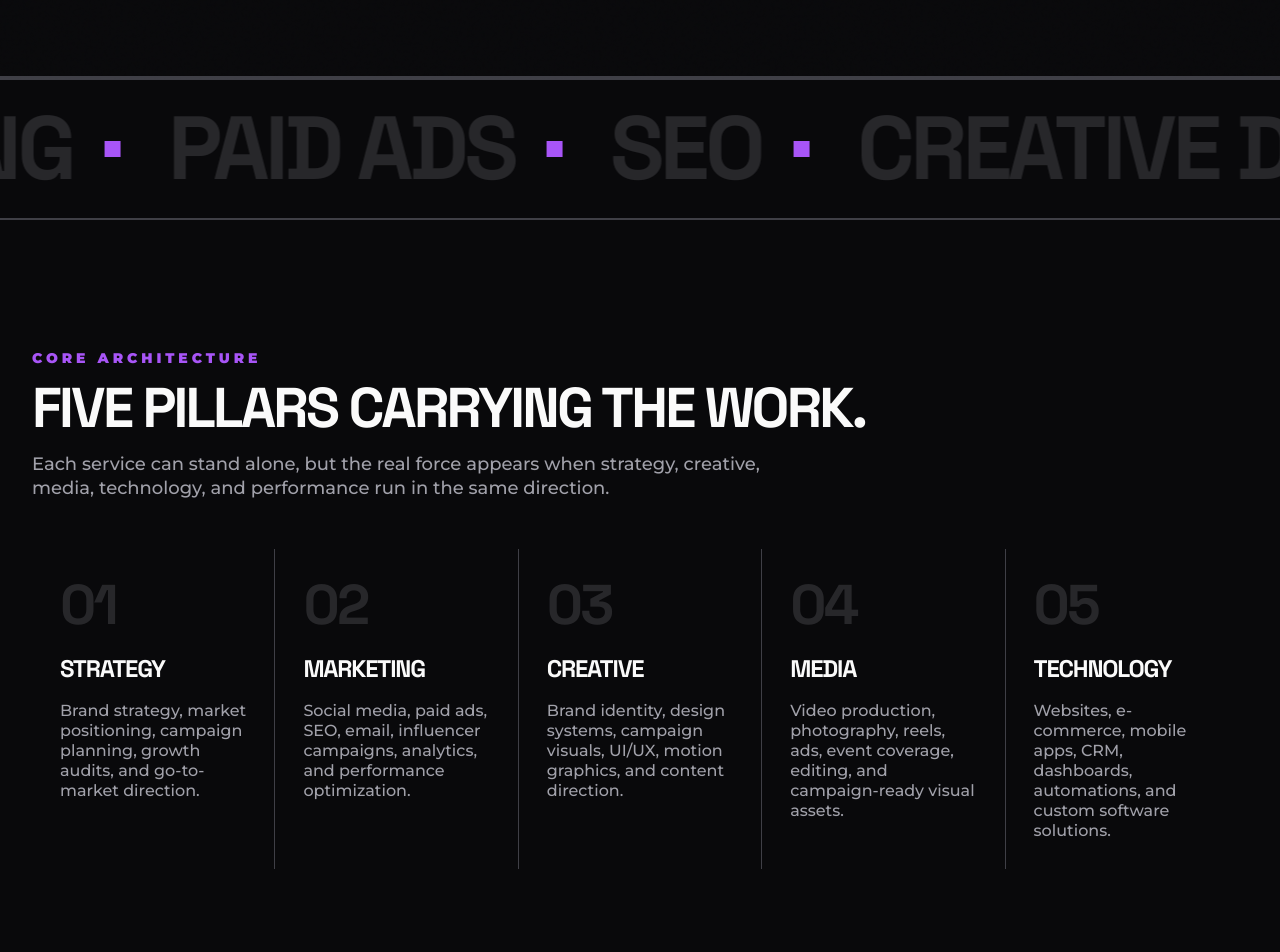
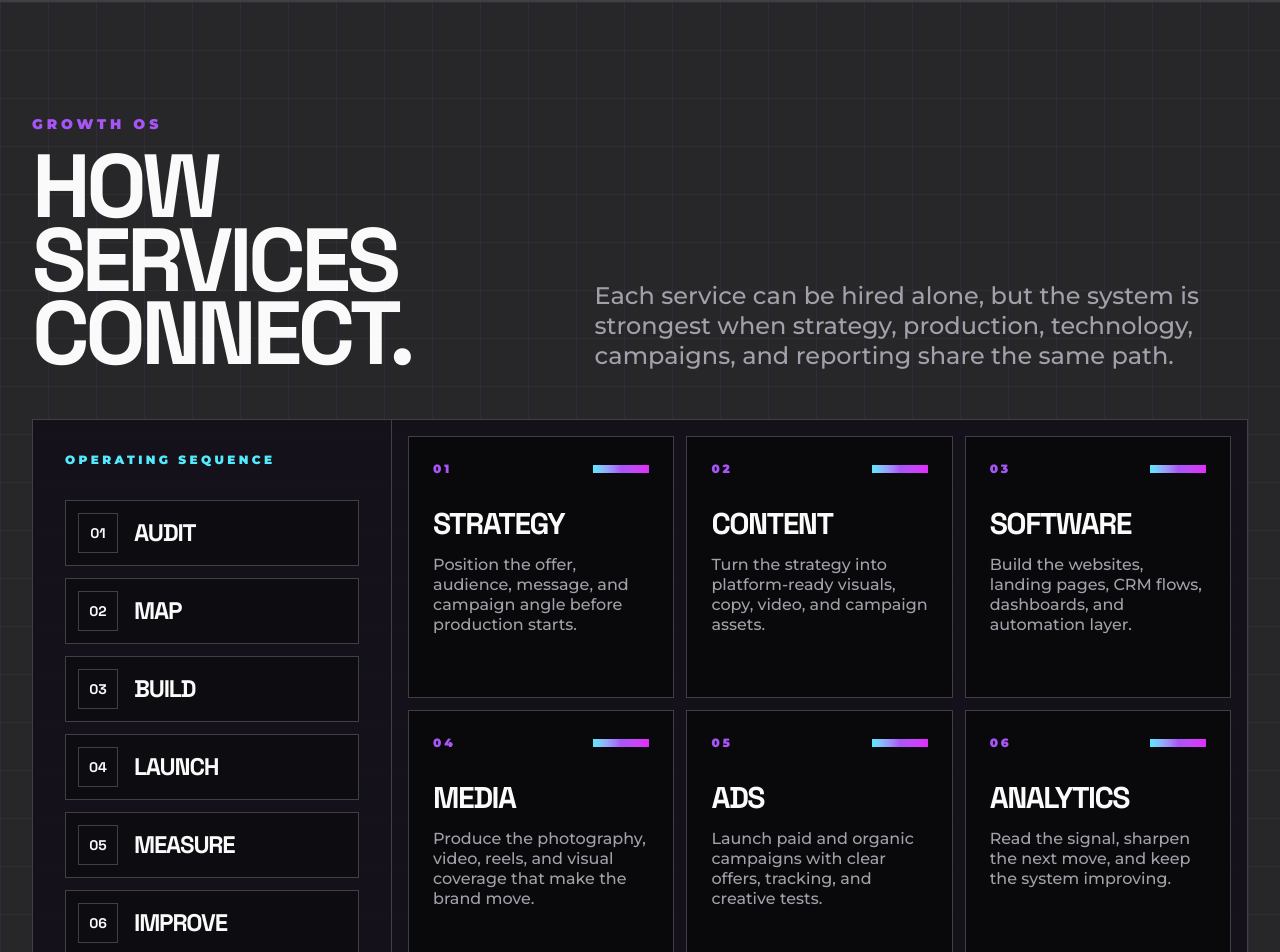
Before and after one commit to Rakindotcom/Frame-Cipher, a Next.js app: page /services in a window 1280 px wide. Shown: the part 721-1673 px from the top of the page. Built offline with nearby package versions, Linux system fonts and the light colour scheme.

Commit message:
feat: add GrowthOS component and integrate into Home and Services pages; update Kinetic component layout and styling

```diff
--- /dev/null
+++ b/src/components/GrowthOS.jsx
@@ -0,0 +1,160 @@
+const growthModules = [
+  {
+    number: '01',
+    title: 'Strategy',
+    description: 'Position the offer, audience, message, and campaign angle before production starts.',
+  },
+  {
+    number: '02',
+    title: 'Content',
+    description: 'Turn the strategy into platform-ready visuals, copy, video, and campaign assets.',
+  },
+  {
+    number: '03',
+    title: 'Software',
+    description: 'Build the websites, landing pages, CRM flows, dashboards, and automation layer.',
+  },
+  {
+    number: '04',
+    title: 'Media',
+    description: 'Produce the photography, video, reels, and visual coverage that make the brand move.',
+  },
+  {
+    number: '05',
+    title: 'Ads',
+    description: 'Launch paid and organic campaigns with clear offers, tracking, and creative tests.',
+  },
+  {
+    number: '06',
+    title: 'Analytics',
+    description: 'Read the signal, sharpen the next move, and keep the system improving.',
+  },
+]
+
+const serviceFlow = ['Audit', 'Map', 'Build', 'Launch', 'Measure', 'Improve']
+
+function SignalBar() {
+  return (
+    <span className="h-2 w-12 bg-gradient-to-r from-cyan-300 via-frame-accent to-fuchsia-500 md:w-14" aria-hidden="true" />
+  )
+}
+
+export function GrowthOSHome() {
+  return (
+    <section className="relative isolate overflow-hidden border-b-2 border-frame-border bg-[#05070c] px-4 py-20 md:px-8 md:py-28">
+      <div className="absolute inset-0 -z-10 bg-[linear-gradient(rgba(168,85,247,0.08)_1px,transparent_1px),linear-gradient(90deg,rgba(6,182,212,0.08)_1px,transparent_1px)] bg-[size:56px_56px]" aria-hidden="true" />
+      <div className="absolute inset-0 -z-10 bg-[linear-gradient(115deg,rgba(6,182,212,0.18),transparent_38%,rgba(168,85,247,0.22))]" aria-hidden="true" />
+
+      <div className="mx-auto grid max-w-[95vw] gap-12 lg:grid-cols-[0.92fr_1fr] lg:items-center">
+        <div>
+          <p className="mb-8 inline-flex border border-cyan-400/60 px-4 py-3 text-xs font-black uppercase tracking-[0.32em] text-cyan-200 md:px-5">
+            One team for brand, content, tech, and growth.
+          </p>
+          <h2 className="font-heading text-[clamp(3rem,7.5vw,7rem)] font-bold uppercase leading-[0.88] tracking-tighter text-frame-fg">
+            Growth OS for brands that need momentum.
+          </h2>
+          <p className="mt-8 max-w-2xl text-lg font-medium leading-tight text-frame-muted-fg md:text-2xl">
+            Strategy, content, media, software, ads, and analytics mapped as one operating system
+            instead of scattered execution.
+          </p>
+        </div>
+
+        <div className="border border-frame-border/80 bg-[#15101f]/85 p-4 shadow-2xl shadow-frame-accent/10 md:p-6">
+          <div className="flex items-start justify-between gap-6 border-b border-frame-border pb-5">
+            <div>
+              <p className="text-xs font-black uppercase tracking-[0.34em] text-cyan-300">Growth OS</p>
+              <p className="mt-2 text-sm font-medium text-frame-muted-fg md:text-base">Strategy to execution map</p>
+            </div>
+            <span className="mt-2 h-3 w-3 rounded-full bg-emerald-400 shadow-[0_0_24px_rgba(52,211,153,0.8)]" aria-hidden="true" />
+          </div>
+
+          <div className="grid gap-3 border-b border-frame-border py-4 md:grid-cols-2">
+          {growthModules.map((module) => (
+            <article key={module.title} className="group min-h-40 border border-frame-border bg-[#0b0a12] p-5 transition-colors duration-300 hover:border-frame-accent hover:bg-frame-accent">
+              <div className="flex items-start justify-between gap-5">
+                <p className="font-heading text-xs font-bold uppercase tracking-[0.24em] text-frame-muted-fg transition-colors duration-300 group-hover:text-frame-accent-fg/70">
+                  {module.number}
+                </p>
+                <SignalBar />
+              </div>
+              <h3 className="mt-7 font-heading text-2xl font-bold uppercase leading-none tracking-tighter text-frame-fg transition-colors duration-300 group-hover:text-frame-accent-fg md:text-3xl">
+                {module.title}
+              </h3>
+              <p className="mt-4 text-sm font-medium leading-tight text-frame-muted-fg transition-colors duration-300 group-hover:text-frame-accent-fg/80 md:text-base">
+                {module.description}
+              </p>
+            </article>
+          ))}
+          </div>
+
+          <p className="border border-dashed border-frame-border p-5 text-sm font-medium leading-tight text-frame-muted-fg md:text-base">
+            Every launch feeds the next sharper move: plan, produce, build, launch, measure, and scale.
+          </p>
+        </div>
+      </div>
+    </section>
+  )
+}
+
+export function GrowthOSServices() {
+  return (
+    <section className="relative isolate overflow-hidden border-b-2 border-frame-border bg-frame-muted px-4 py-20 md:px-8 md:py-28">
+      <div className="absolute inset-0 -z-10 bg-[linear-gradient(rgba(250,250,250,0.04)_1px,transparent_1px),linear-gradient(90deg,rgba(168,85,247,0.08)_1px,transparent_1px)] bg-[size:48px_48px]" aria-hidden="true" />
+      <div className="mx-auto max-w-[95vw]">
+        <div className="mb-12 grid gap-7 lg:grid-cols-[0.9fr_1.1fr] lg:items-end">
+          <div>
+            <p className="mb-4 text-sm font-black uppercase tracking-[0.28em] text-frame-accent">
+              Growth OS
+            </p>
+            <h2 className="font-heading text-[clamp(2.5rem,7vw,6.5rem)] font-bold uppercase leading-[0.82] tracking-tighter text-frame-fg">
+              How services connect.
+            </h2>
+          </div>
+          <p className="max-w-3xl text-lg font-medium leading-tight text-frame-muted-fg md:text-2xl">
+            Each service can be hired alone, but the system is strongest when strategy, production,
+            technology, campaigns, and reporting share the same path.
+          </p>
+        </div>
+
+        <div className="grid border border-frame-border bg-[#120f19]/90 lg:grid-cols-[0.42fr_1fr]">
+          <div className="border-b border-frame-border p-6 lg:border-b-0 lg:border-r lg:p-8">
+            <p className="text-xs font-black uppercase tracking-[0.28em] text-cyan-300">
+              Operating sequence
+            </p>
+            <div className="mt-8 grid gap-3">
+              {serviceFlow.map((step, index) => (
+                <div key={step} className="group flex items-center gap-4 border border-frame-border bg-frame-bg/60 p-3 transition-colors duration-300 hover:border-frame-accent hover:bg-frame-accent">
+                  <span className="flex h-10 w-10 shrink-0 items-center justify-center border border-frame-border font-heading text-sm font-bold text-frame-fg transition-colors duration-300 group-hover:border-frame-accent-fg group-hover:text-frame-accent-fg">
+                    {String(index + 1).padStart(2, '0')}
+                  </span>
+                  <span className="font-heading text-2xl font-bold uppercase leading-none tracking-tighter text-frame-fg transition-colors duration-300 group-hover:text-frame-accent-fg">
+                    {step}
+                  </span>
+                </div>
+              ))}
+            </div>
+          </div>
+
+          <div className="grid gap-3 p-4 md:grid-cols-2 xl:grid-cols-3">
+            {growthModules.map((module) => (
+              <article key={module.title} className="min-h-48 border border-frame-border bg-frame-bg p-6">
+                <div className="mb-8 flex items-center justify-between gap-5">
+                  <p className="text-xs font-black uppercase tracking-[0.24em] text-frame-accent">
+                    {module.number}
+                  </p>
+                  <SignalBar />
+                </div>
+                <h3 className="font-heading text-2xl font-bold uppercase leading-none tracking-tighter text-frame-fg md:text-3xl">
+                  {module.title}
+                </h3>
+                <p className="mt-4 text-sm font-medium leading-tight text-frame-muted-fg md:text-base">
+                  {module.description}
+                </p>
+              </article>
+            ))}
+          </div>
+        </div>
+      </div>
+    </section>
+  )
+}
--- a/src/components/Kinetic.jsx
+++ b/src/components/Kinetic.jsx
@@ -13,12 +13,12 @@ export function PageHero({ eyebrow, title, children, meta, number = '360', actio
           {meta && <p className="text-xs font-black uppercase tracking-[0.28em] text-frame-muted-fg md:text-base">{meta}</p>}
         </div>
 
-        <div className="mx-auto flex max-w-5xl flex-col items-center text-center">
-          <h1 className="font-heading text-[clamp(2.8rem,7vw,6.5rem)] font-bold uppercase leading-[0.85] tracking-tighter text-frame-fg">
+        <div className="flex w-full flex-col items-center text-center">
+          <h1 className="w-full font-heading text-[clamp(2.8rem,7vw,6.5rem)] font-bold uppercase leading-[0.85] tracking-tighter text-frame-fg">
             {title}
           </h1>
-          <div className="mt-8 flex flex-col items-center gap-8">
-            {children && <p className="max-w-3xl text-lg font-medium leading-snug text-frame-muted-fg md:text-2xl">{children}</p>}
+          <div className="mt-8 flex max-w-4xl flex-col items-center gap-8">
+            {children && <p className="text-lg font-medium leading-snug text-frame-muted-fg md:text-2xl">{children}</p>}
             {actions && <div className="flex flex-wrap justify-center gap-4">{actions}</div>}
           </div>
         </div>
--- a/src/views/ContactPage.jsx
+++ b/src/views/ContactPage.jsx
@@ -162,7 +162,7 @@ export default function ContactPage() {
                   onChange={handleChange}
                   required
                   rows="6"
-                  className="min-h-48 w-full resize-y border-2 border-frame-border bg-frame-bg px-4 py-4 text-base font-semibold leading-snug text-frame-fg outline-none transition-colors placeholder:text-frame-muted focus:border-frame-accent"
+                  className="h-48 w-full resize-none border-2 border-frame-border bg-frame-bg px-4 py-4 text-base font-semibold leading-snug text-frame-fg outline-none transition-colors placeholder:text-frame-muted focus:border-frame-accent"
                   placeholder="Tell us about the business, offer, goal, current problem, and what you need built or promoted."
                 />
               </div>
--- a/src/views/Home.jsx
+++ b/src/views/Home.jsx
@@ -1,4 +1,5 @@
 import Link from 'next/link'
+import { GrowthOSHome } from '../components/GrowthOS'
 import {
   engagementModels,
   industries,
@@ -144,9 +145,12 @@ export default function Home() {
             </p>
           </div>
 
-          <div>
-            <h1 className="max-w-[15ch] font-heading text-[clamp(3.4rem,13vw,14rem)] font-bold uppercase leading-[0.78] tracking-tighter text-frame-fg">
-              Frame Cipher builds brands that move
+          <div className="text-center">
+            <h1 className="mx-auto max-w-[16ch] font-heading text-[clamp(3.4rem,13vw,14rem)] font-bold uppercase leading-[0.78] tracking-tighter text-frame-fg">
+              <span className="block text-frame-accent">Frame Cipher</span>
+              <span className="mt-3 block text-[0.52em] leading-[0.88] md:mt-4">
+                builds brands that move
+              </span>
             </h1>
             <div className="mt-12 grid gap-8 border-t-2 border-frame-border pt-8 lg:grid-cols-[1fr_0.62fr] lg:items-end">
               <p className="max-w-5xl text-xl font-medium leading-tight text-frame-muted-fg md:text-3xl">
@@ -161,6 +165,8 @@ export default function Home() {
           </div>
         </div>
       </section>
+
+      <GrowthOSHome />
 
       <MarqueeStats />
 
--- a/src/views/ServicesPage.jsx
+++ b/src/views/ServicesPage.jsx
@@ -1,4 +1,5 @@
 import { engagementModels, servicePillars, services } from '../data/agency'
+import { GrowthOSServices } from '../components/GrowthOS'
 import { CTASection, InversionCard, PageHero, PosterButton, SectionIntro, TypeMarquee } from '../components/Kinetic'
 
 export default function ServicesPage() {
@@ -19,6 +20,8 @@ export default function ServicesPage() {
         Frame Cipher helps brands move from scattered execution to an integrated growth system:
         positioning, content, production, websites, software, campaigns, and optimization.
       </PageHero>
+
+      <GrowthOSServices />
 
       <TypeMarquee items={services.map((service) => service.navTitle)} slow />
 
```
